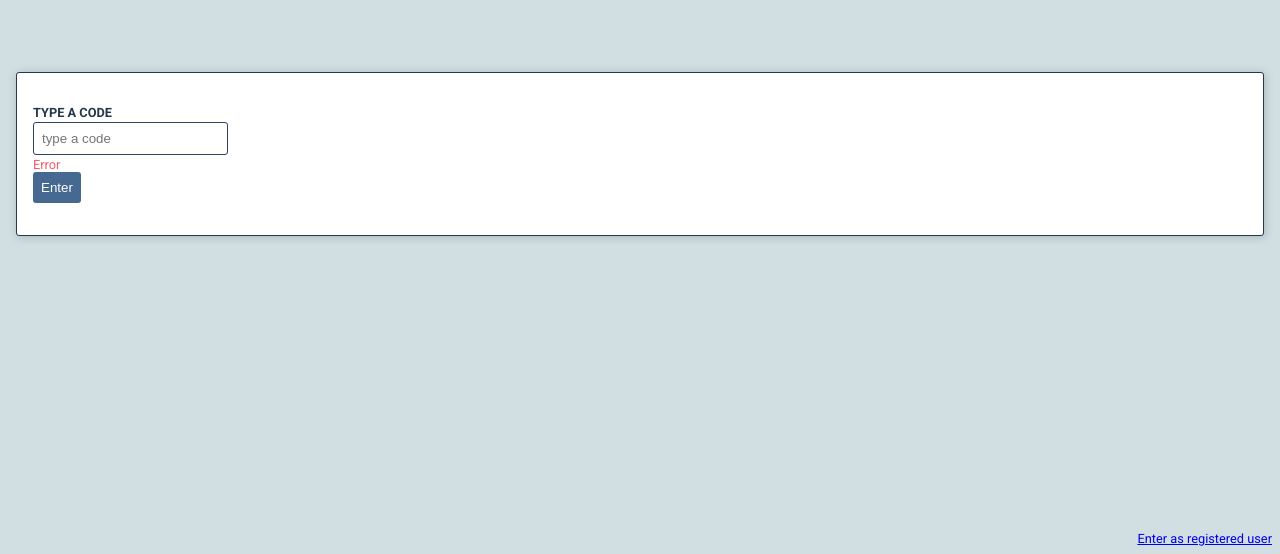
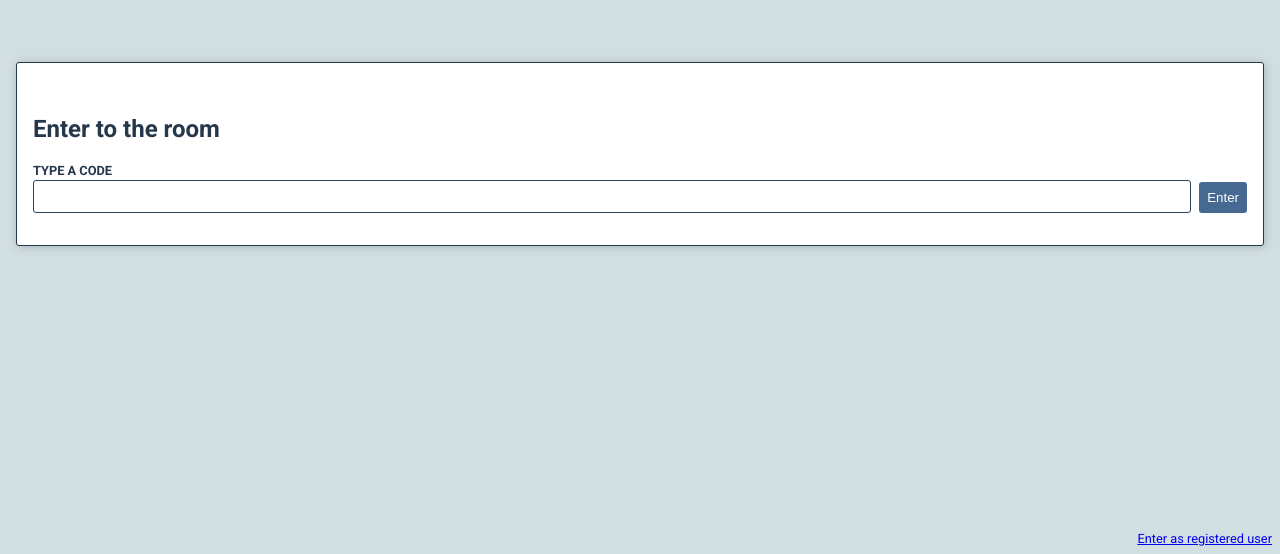
Before and after one commit to carlesfelix/2mixxx, a React (Create React App) app in the folder em-poses-frontend/: page / in a window 1280 px wide. Shown: the part 246-800 px from the top of the page. Built offline with nearby package versions, Linux system fonts and the light colour scheme.

Commit message:
react hook forms

```diff
--- a/em-poses-frontend/package.json
+++ b/em-poses-frontend/package.json
@@ -18,6 +18,7 @@
     "classnames": "2.3.1",
     "react": "17.0.2",
     "react-dom": "17.0.2",
+    "react-hook-form": "7.12.2",
     "react-router-dom": "5.2.0",
     "react-scripts": "4.0.3",
     "sass": "1.35.2",
--- /dev/null
+++ b/em-poses-frontend/src/components/forms/ControlledInput/ControlledInput.tsx
@@ -0,0 +1,54 @@
+import { InputHTMLAttributes, ReactNode } from 'react';
+import { Control, Controller, ControllerRenderProps, FieldValues, UseControllerProps } from 'react-hook-form';
+import FormField from '../FormField';
+
+type Field = { type: 'inputText', props?: InputHTMLAttributes<HTMLInputElement> } |
+{ type: 'select', props?: InputHTMLAttributes<HTMLSelectElement> };
+
+type Props = {
+  control: Control<FieldValues>;
+  defaultValue: unknown;
+  rules?: UseControllerProps['rules'];
+  label: string;
+  name: string;
+  field: Field;
+  className?: string;
+};
+
+export default function ControlledInput(props: Props) {
+  const {
+    control, defaultValue, rules, name,
+    label, field, className
+  } = props;
+
+  function getComponent(controllerRenderProps: ControllerRenderProps<FieldValues>): ReactNode {
+    switch(field.type) {
+      case 'inputText':
+        return <input className="input" type="text" {...field.props} {...controllerRenderProps} />;
+      case 'select':
+        return <select {...field.props} {...controllerRenderProps} />;
+      default:
+        throw new Error(`fieldType does not exists`);
+    }
+  }
+
+  return (
+    <Controller
+      name={name}
+      control={control}
+      defaultValue={defaultValue}
+      rules={rules}
+      render={({ field, fieldState }) => {
+        let errorMessage;
+        if (fieldState.isDirty && fieldState.isTouched && fieldState.invalid && fieldState.error && fieldState.error.message) {
+          errorMessage = fieldState.error.message;
+        }
+        return (
+          <FormField className={className} errorMessage={errorMessage} label={label} invalid={fieldState.invalid}>
+            {getComponent(field)}
+          </FormField>
+        );
+      }}
+    />
+  );
+}
--- /dev/null
+++ b/em-poses-frontend/src/components/forms/ControlledInput/index.ts
@@ -0,0 +1,3 @@
+import ControlledInput from './ControlledInput';
+
+export default ControlledInput;
--- a/em-poses-frontend/src/components/forms/FormField/FormField.scss
+++ b/em-poses-frontend/src/components/forms/FormField/FormField.scss
@@ -1,6 +1,7 @@
 @use '../../../styles/utils/variables';
 
 label.FormField {
+  display: inline-block;
   label.field-label, div.field-children, span.field-error-message {
     display: block;
   }
--- a/em-poses-frontend/src/components/forms/FormField/FormField.tsx
+++ b/em-poses-frontend/src/components/forms/FormField/FormField.tsx
@@ -5,16 +5,23 @@ import './FormField.scss';
 type Props = {
   label: string;
   errorMessage?: string;
-  children: ReactNode
+  invalid: boolean;
+  children: ReactNode;
+  className?: string;
 };
 
 export default function FormField(props: Props) {
-  const { label, errorMessage, children } = props;
+  const { label, errorMessage, children, invalid, className = '' } = props;
+
+  const formFieldClassnames = classnames('FormField', {
+    [className]: !!className
+  });
   const fieldChildrenClassnames = classnames('field-children', {
-    'field-error': !!errorMessage
+    'field-invalid': invalid
   });
+
   return (
-    <label className="FormField">
+    <label className={formFieldClassnames}>
       <label className="field-label">{label}</label>
       <div className={fieldChildrenClassnames}>
         {children}
--- a/em-poses-frontend/src/pages/DashboardPage/DashboardPage.tsx
+++ b/em-poses-frontend/src/pages/DashboardPage/DashboardPage.tsx
@@ -4,7 +4,7 @@ export default function DashboardPage() {
   return (
     <div className="DashboardPage">
       <Toolbar title="Dashboard" linkBack="/" />
-      Admin page
+      Dashboard page
     </div>
   );
 }
--- a/em-poses-frontend/src/pages/HomePage/HomePage.scss
+++ b/em-poses-frontend/src/pages/HomePage/HomePage.scss
@@ -7,6 +7,16 @@ div.HomePage {
   form.choose-room {
     padding: 2rem 1rem;
     margin: 1rem;
+    div.form-content {
+      display: flex;
+      align-items: flex-end;
+      .room-code-input {
+        flex-grow: 1;
+      }
+      button.submit-room-btn {
+        margin-left: 0.5rem;
+      }
+    }
   }
   div.login-link-container {
     position: absolute;
--- a/em-poses-frontend/src/pages/HomePage/HomePage.tsx
+++ b/em-poses-frontend/src/pages/HomePage/HomePage.tsx
@@ -1,18 +1,41 @@
-import { NavLink } from 'react-router-dom';
-import FormField from '../../components/forms/FormField';
+import { useForm } from 'react-hook-form';
+import { NavLink, useHistory } from 'react-router-dom';
+import ControlledInput from '../../components/forms/ControlledInput';
 import './HomePage.scss';
 
 export default function HomePage() {
+  const { push } = useHistory();
+  const { control, handleSubmit } = useForm({ mode: 'onChange' });
+  function submitHandler(data: { roomCode: string }): void {
+    const { roomCode } = data;
+    push(`/rooms/${roomCode}`);
+  }
   return (
     <div className="HomePage">
-      {/* <Redirect to="/song-requests"/> */}
-      <form className="card card-primary choose-room">
-        <FormField label="Type a code" errorMessage="Error">
-          <input className="input" type="text" placeholder="type a code" />
-        </FormField>
-        <button className="btn btn-primary">
-          Enter
-        </button>
+      <form className="card card-primary choose-room" onSubmit={handleSubmit(submitHandler)}>
+        <h2>Enter to the room</h2>
+        <div className="form-content">
+          <ControlledInput
+            className="room-code-input"
+            label="Type a code"
+            control={control}
+            name="roomCode"
+            defaultValue=""
+            field={{
+              type: 'inputText',
+              props: { autoComplete: 'off' }
+            }}
+            rules={{
+              required: {
+                message: 'This field is mandatory',
+                value: true
+              }
+            }}
+          />
+          <button className="btn btn-primary submit-room-btn" type="submit">
+            Enter
+          </button>
+        </div>
       </form>
       <div className="login-link-container">
         <NavLink to="/dashboard">
--- a/em-poses-frontend/src/styles/base/_input.scss
+++ b/em-poses-frontend/src/styles/base/_input.scss
@@ -4,4 +4,12 @@
   padding: 0.5rem;
   border-radius: 3px;
   border: 1px solid variables.$c-primary--800;
+  width: 100%;
+  box-sizing: border-box;
 }
+
+.field-invalid {
+  .input {
+    border-color: variables.$c-danger--500;
+  }
+}
```
Also changed, not shown: 1 other file (tests, documents, lock files or other folders).
